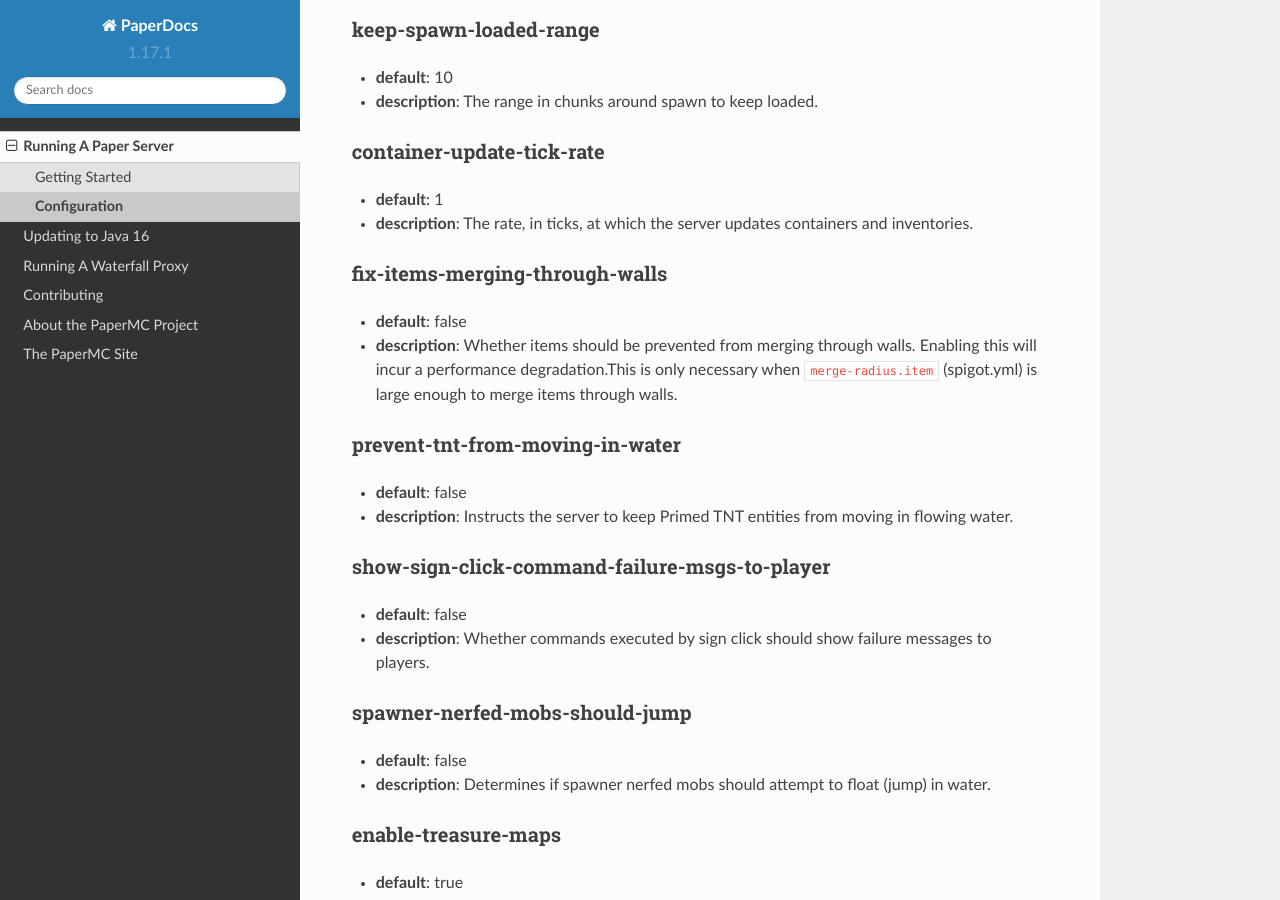
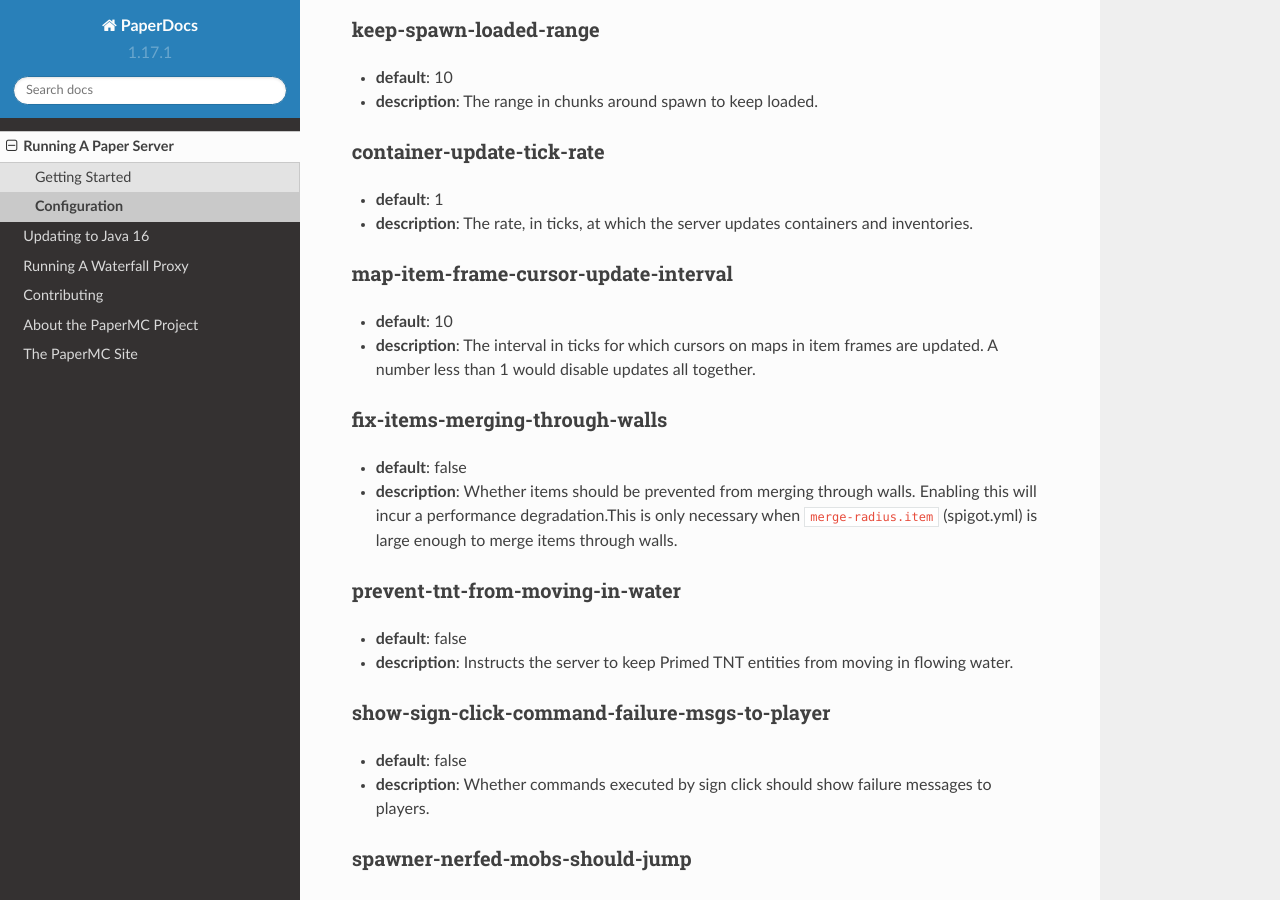
Before and after one commit to PaperMC/PaperDocs, a Sphinx documentation site: the page built from source/server/configuration.rst, in a window 1280 px wide and 900 px high, scrolled down 13753 px. Built offline with Sphinx 7.4.7 and the Read the Docs theme 2.0.0, drawn with Linux system fonts in a browser that asks for light colours.

Commit message:
Document map-item-frame-cursor-update-interval

```diff
--- a/source/server/configuration.rst
+++ b/source/server/configuration.rst
@@ -604,6 +604,12 @@
 * **default**: 1
 * **description**: The rate, in ticks, at which the server updates containers
   and inventories.
+
+map-item-frame-cursor-update-interval
+~~~~~~~~~~~~~~~~~~~~~~~~~~~~~~~~~~~~~
+* **default**: 10
+* **description**: The interval in ticks for which cursors on maps in item frames are updated.
+  A number less than 1 would disable updates all together.
 
 fix-items-merging-through-walls
 ~~~~~~~~~~~~~~~~~~~~~~~~~~~~~~~
```
